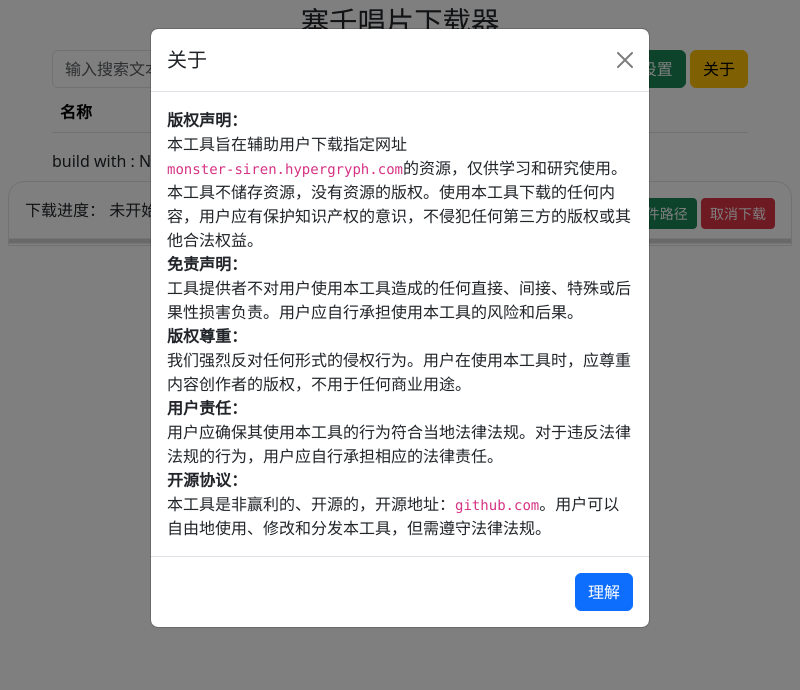
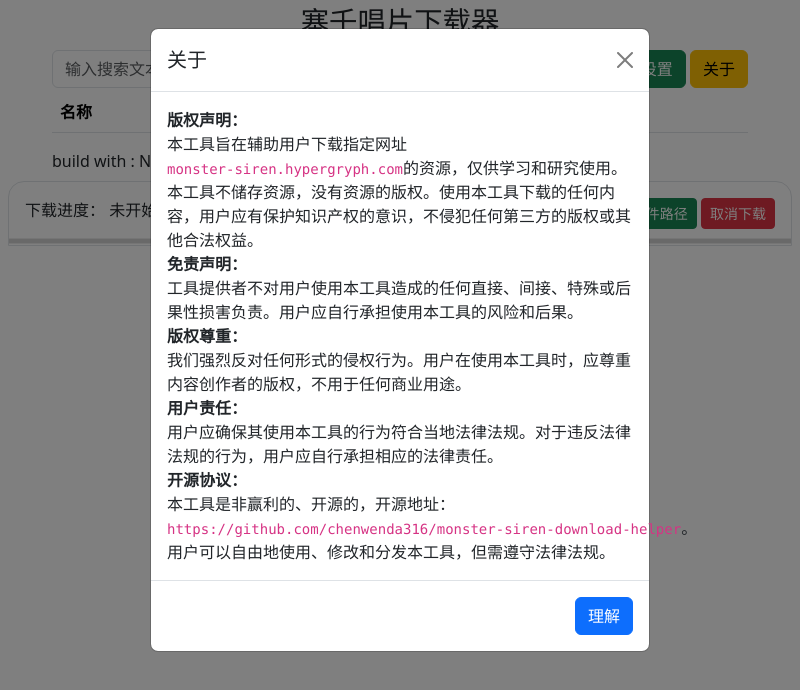
Before and after one commit to chenwenda316/monster-siren-download-helper, an Electron app: page index.html in a window 800 px wide. Drawn offline with Linux system fonts and the light colour scheme; no server answers.

Commit message:
update git origin

```diff
--- a/index.html
+++ b/index.html
@@ -1,7 +1,7 @@
 <!--
  * @Author: chenwenda316
  * @Date: 2024-08-15 23:28:23
- * @LastEditTime: 2024-08-19 13:42:33
+ * @LastEditTime: 2024-08-19 15:55:17
  * @FilePath: \my-electron-app\index.html
 -->
 <!DOCTYPE html>
@@ -120,7 +120,7 @@
                     <strong>用户责任：</strong><br>
                     用户应确保其使用本工具的行为符合当地法律法规。对于违反法律法规的行为，用户应自行承担相应的法律责任。<br>
                     <strong>开源协议：</strong><br>
-                    本工具是非赢利的、开源的，开源地址：<code class="text-nowrap">github.com</code>。用户可以自由地使用、修改和分发本工具，但需遵守法律法规。<br>
+                    本工具是非赢利的、开源的，开源地址：<code class="text-nowrap">https://github.com/chenwenda316/monster-siren-download-helper</code>。用户可以自由地使用、修改和分发本工具，但需遵守法律法规。<br>
                 </div>
                 <div class="modal-footer">
                     <button type="button" class="btn btn-primary" data-bs-dismiss="modal" onclick="(()=>{
```
